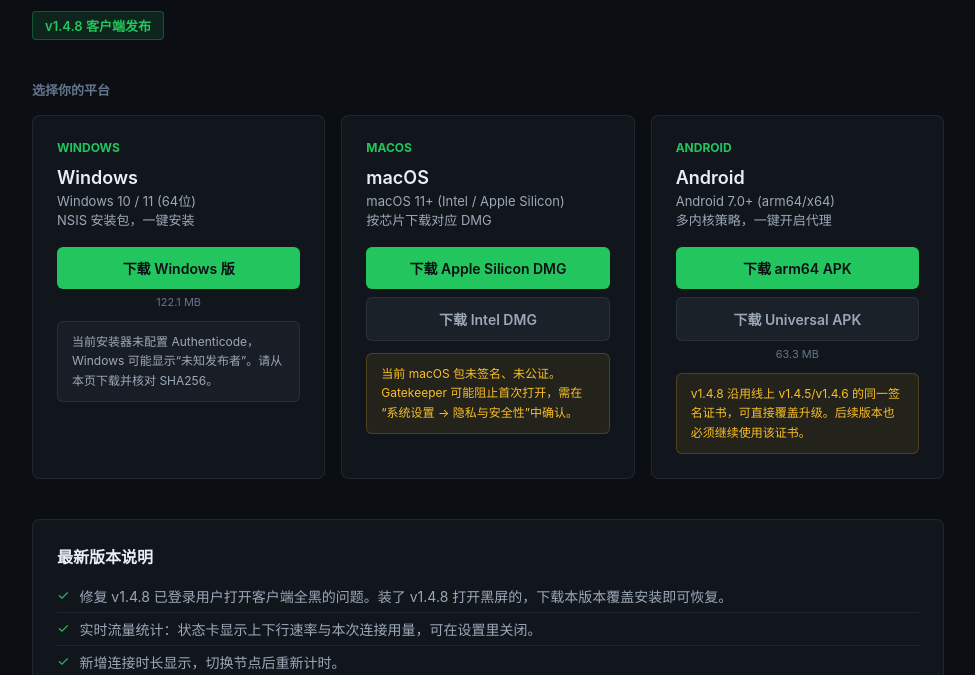
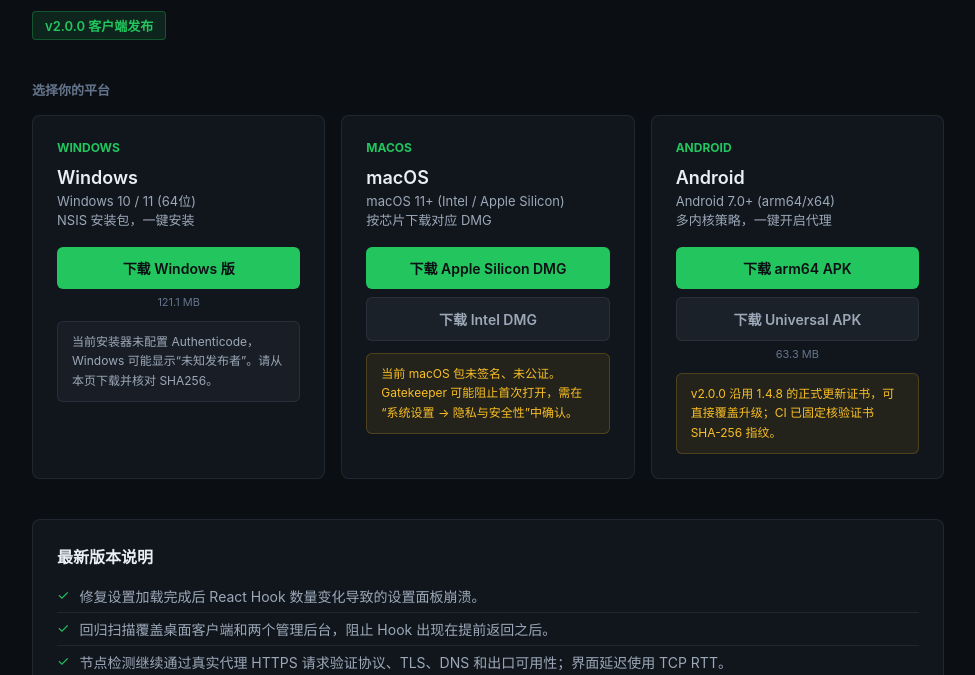
Before and after one commit to QiuShuiYuanMo/qiushui-releases, a plain HTML site: page index.html in a window 1280 px wide. Shown: the part 125-800 px from the top of the page, without its empty margins (152-1127 px from the left). Drawn offline with Linux system fonts and the light colour scheme.

Commit message:
release: publish qiushui bridge 2.0.0 downloads

```diff
--- a/index.html
+++ b/index.html
@@ -212,7 +212,7 @@
         </a>
         <div id="dl-android-size" style="text-align:center;font-size:11px;color:var(--muted);margin-top:6px"></div>
         <div class="notice">
-          v1.4.8 沿用线上 v1.4.5/v1.4.6 的同一签名证书，可直接覆盖升级。后续版本也必须继续使用该证书。
+          v2.0.0 沿用 1.4.8 的正式更新证书，可直接覆盖升级；CI 已固定核验证书 SHA-256 指纹。
         </div>
       </div>
     </div>
@@ -224,8 +224,8 @@
         <li>加载中…</li>
       </ul>
       <div class="release-links">
-        <a id="release-page" href="https://github.com/QiuShuiYuanMo/qiushui-releases/releases/tag/v1.4.8">查看 v1.4.8 安装包</a>
-        <a id="checksum-link" href="https://github.com/QiuShuiYuanMo/qiushui-releases/releases/download/v1.4.8/SHA256SUMS-1.4.8.txt">下载 v1.4.8 SHA-256 校验清单</a>
+        <a id="release-page" href="https://github.com/QiuShuiYuanMo/qiushui-releases/releases/tag/v2.0.0">查看 v2.0.0 安装包</a>
+        <a id="checksum-link" href="https://github.com/QiuShuiYuanMo/qiushui-releases/releases/download/v2.0.0/SHA256SUMS.txt">下载 v2.0.0 SHA-256 校验清单</a>
       </div>
     </div>
 
@@ -247,33 +247,33 @@
 
   <script>
     const STATIC_RELEASE = {
-  "body": "- 修复 v1.4.8 已登录用户打开客户端全黑的问题。装了 v1.4.8 打开黑屏的，下载本版本覆盖安装即可恢复。\n- 实时流量统计：状态卡显示上下行速率与本次连接用量，可在设置里关闭。\n- 新增连接时长显示，切换节点后重新计时。\n- 节点支持收藏置顶，新增「全部测速」批量检测，带进度且可随时停止。\n- 界面主题新增「跟随系统」，随系统深浅色实时切换。\n- 补齐键盘操作与读屏支持，并尊重系统的「减少动态效果」与「提高对比度」偏好。",
-  "tag_name": "v1.4.8",
-  "name": "秋水桥梁 v1.4.8",
+  "body": "- 修复设置加载完成后 React Hook 数量变化导致的设置面板崩溃。\n- 回归扫描覆盖桌面客户端和两个管理后台，阻止 Hook 出现在提前返回之后。\n- 节点检测继续通过真实代理 HTTPS 请求验证协议、TLS、DNS 和出口可用性；界面延迟使用 TCP RTT。\n- 连接状态卡改为桌面双栏布局，窄窗口自动回落为单栏。\n- 节点详情不再显示 -1 ms，检测失败统一显示“连通失败”。\n- CI 强制校验 Git 标签、桌面版本、lockfile 和 Android 版本一致。\n- 管理员令牌与秋水云令牌启用严格 audience 校验。",
+  "tag_name": "v2.0.0",
+  "name": "秋水桥梁 v2.0.0",
   "assets": [
     {
-      "browser_download_url": "https://github.com/QiuShuiYuanMo/qiushui-releases/releases/download/v1.4.8/Setup.1.4.8.exe",
-      "name": "Setup.1.4.8.exe",
-      "size": 128078930
+      "browser_download_url": "https://github.com/QiuShuiYuanMo/qiushui-releases/releases/download/v2.0.0/Setup.2.0.0.exe",
+      "name": "Setup.2.0.0.exe",
+      "size": 127027045
     },
     {
-      "browser_download_url": "https://github.com/QiuShuiYuanMo/qiushui-releases/releases/download/v1.4.8/Setup.1.4.8-arm64.dmg",
-      "name": "Setup.1.4.8-arm64.dmg",
-      "size": 162311064
+      "browser_download_url": "https://github.com/QiuShuiYuanMo/qiushui-releases/releases/download/v2.0.0/Setup.2.0.0-arm64.dmg",
+      "name": "Setup.2.0.0-arm64.dmg",
+      "size": 162311440
     },
     {
-      "browser_download_url": "https://github.com/QiuShuiYuanMo/qiushui-releases/releases/download/v1.4.8/Setup.1.4.8-x64.dmg",
-      "name": "Setup.1.4.8-x64.dmg",
-      "size": 167414216
+      "browser_download_url": "https://github.com/QiuShuiYuanMo/qiushui-releases/releases/download/v2.0.0/Setup.2.0.0-x64.dmg",
+      "name": "Setup.2.0.0-x64.dmg",
+      "size": 167414482
     },
     {
-      "browser_download_url": "https://github.com/QiuShuiYuanMo/qiushui-releases/releases/download/v1.4.8/qiushui-bridge-1.4.8-universal.apk",
-      "name": "qiushui-bridge-1.4.8-universal.apk",
+      "browser_download_url": "https://github.com/QiuShuiYuanMo/qiushui-releases/releases/download/v2.0.0/qiushui-bridge-2.0.0-universal.apk",
+      "name": "qiushui-bridge-2.0.0-universal.apk",
       "size": 187541712
     },
     {
-      "browser_download_url": "https://github.com/QiuShuiYuanMo/qiushui-releases/releases/download/v1.4.8/qiushui-bridge-1.4.8-arm64-v8a.apk",
-      "name": "qiushui-bridge-1.4.8-arm64-v8a.apk",
+      "browser_download_url": "https://github.com/QiuShuiYuanMo/qiushui-releases/releases/download/v2.0.0/qiushui-bridge-2.0.0-arm64-v8a.apk",
+      "name": "qiushui-bridge-2.0.0-arm64-v8a.apk",
       "size": 66382429
     }
   ]
```
Also changed, not shown: SHA256SUMS.txt, 2 other files.
